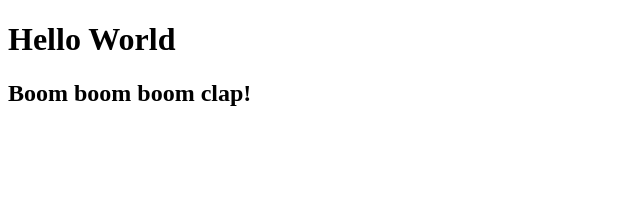
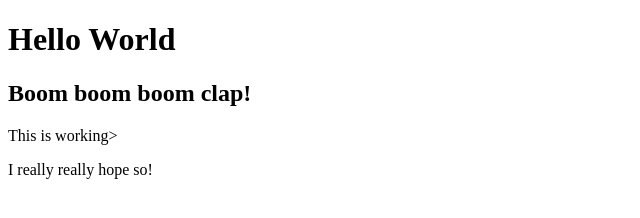
Before and after one commit to Mersand5/gitStart, a plain HTML site: page index.html in a window 1280 px wide. Shown: the whole page, without its empty margins (0-640 px from the left). Drawn offline with Linux system fonts and the light colour scheme.

Commit message:
added features

```diff
--- a/index.html
+++ b/index.html
@@ -9,5 +9,7 @@
 <body>
     <h1>Hello World</h1>
     <h2> Boom boom boom clap!</h2>
+    <p>This is working></p>
+    <p>I really really hope so!</p>
 </body>
 </html>
```
